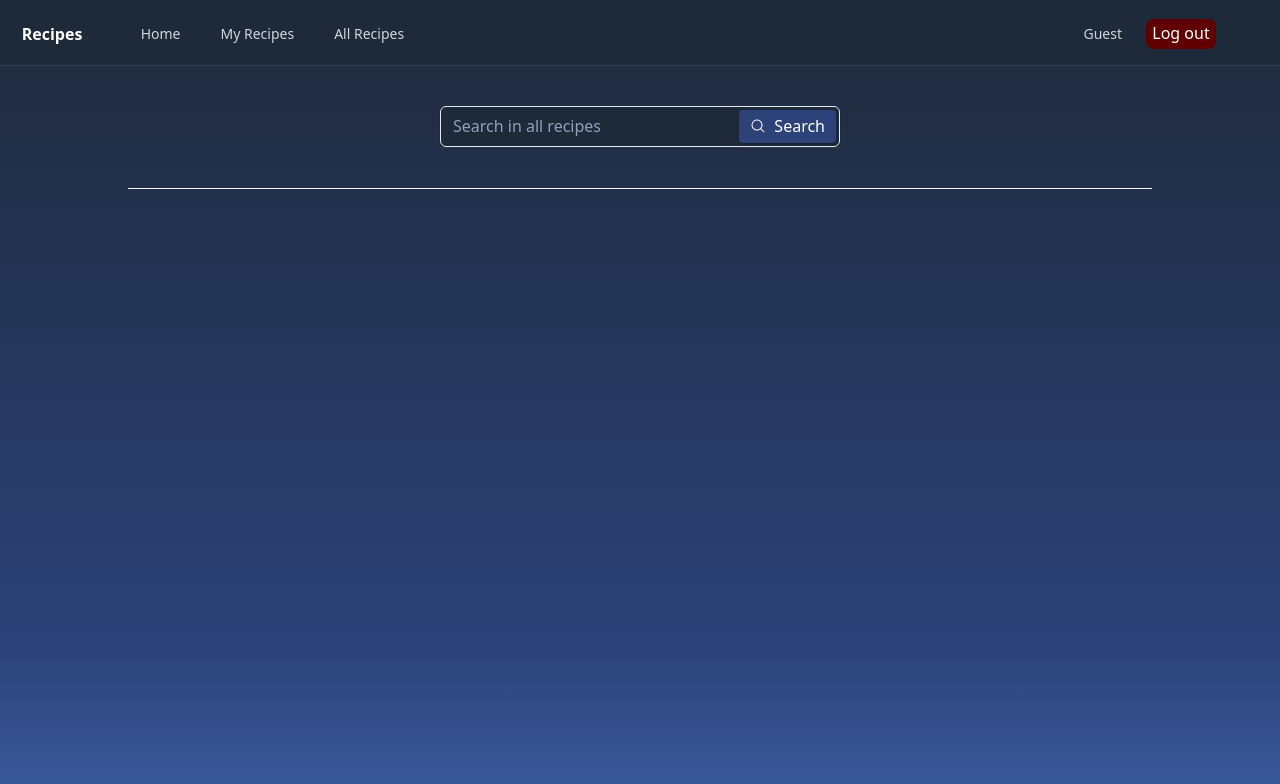
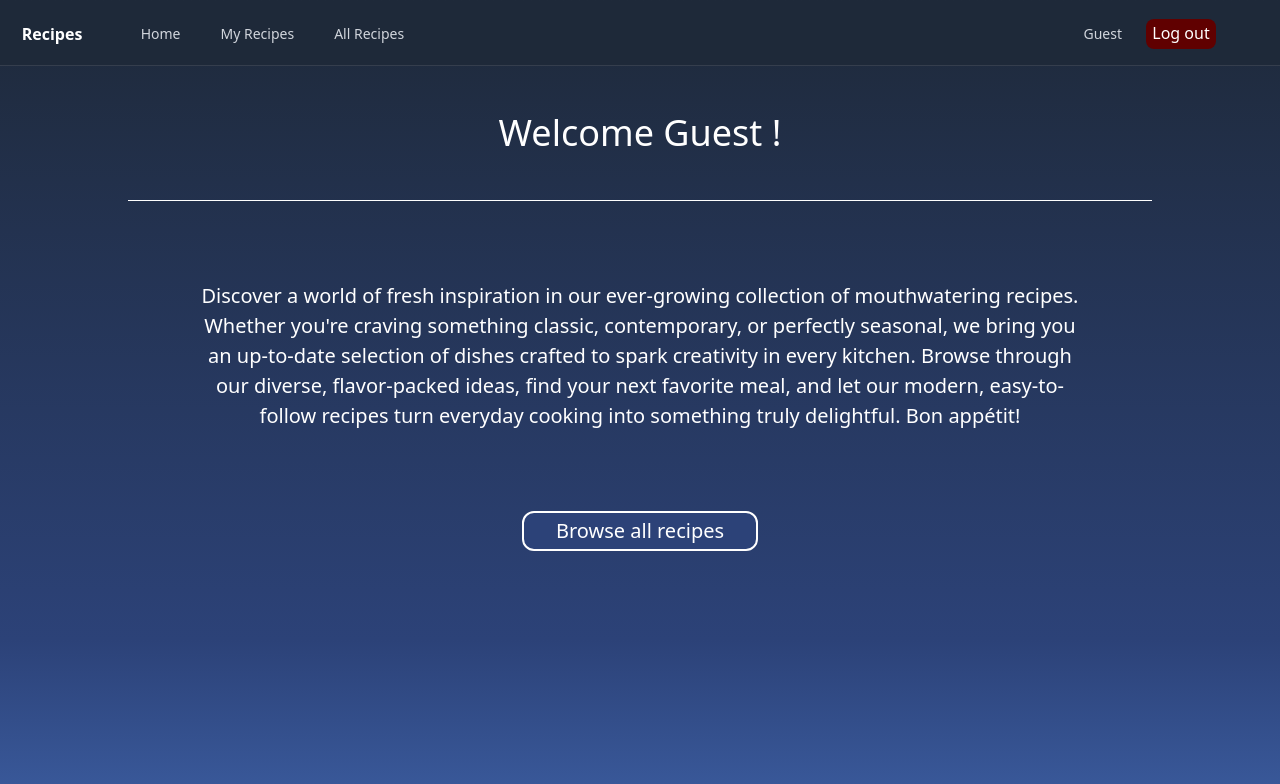
Before and after one commit to FitzKal/Recipes, a React app in the folder frontend/: page /dashboard/home in a window 1280 px wide. Shown: the top 784 px of the page. Built offline with nearby package versions, Linux system fonts and the light colour scheme; the HTML template or start-up script is replaced by a standard one.

Commit message:
Restyling the homepage

```diff
--- a/frontend/src/components/Admin/DisplayUsers.tsx
+++ b/frontend/src/components/Admin/DisplayUsers.tsx
@@ -46,7 +46,7 @@ export default function DisplayUsers(){
     ):(<div className={"flex flex-col mt-10"}>
         {isUpdating ? <UserEditForm userToUpdate = {userToUpdate}  handleClose = {handleUpdating}/> : <></>}
         <div className="flex justify-center w-auto mx-3">
-            <table className="table-auto w-250 border-collapse ">
+            <table className="table-auto w-250 border-collapse text-black">
                 <thead className={"border-b-2"}>
                 <tr>
                     <th scope="col" className="text-left text-white p-2 border-b">ID</th>
--- a/frontend/src/components/Homepage.tsx
+++ b/frontend/src/components/Homepage.tsx
@@ -1,5 +1,5 @@
 import {userStore} from "../Stores/UserStore.ts";
-import {useNavigate} from "react-router-dom";
+import {Link, useNavigate} from "react-router-dom";
 import {useMutation} from "@tanstack/react-query";
 import "../styles/Homepage.css";
 import {toast} from "react-toastify";
@@ -30,30 +30,37 @@ export default function Homepage(){
             }
         }
     });
+
     return(
-            <div>
-                <div className="bg-gray-800 text-white border-b border-white/10 mx-auto mt-10 w-[400px] ">
-                    <div className="relative">
-                        <input
-                            className="text-[16px] w-full bg-transparent placeholder:text-slate-400 text-slate-700 text-sm border border-slate-200 rounded-md pl-3 pr-28 py-2 transition duration-300 ease focus:outline-none focus:border-slate-400 hover:border-slate-300 shadow-sm focus:shadow"
-                            placeholder="Search in all recipes"
-                        />
-                        <button
-                            className="text-[16px] absolute top-1 right-1 flex items-center rounded bg-[#2C4278] py-1 px-2.5 border border-transparent text-center text-sm text-white transition-all shadow-sm hover:shadow focus:bg-[#3A5A9C] focus:shadow-none active:bg-[#3A5A9C] hover:bg-[#3A5A9C] active:shadow-none disabled:pointer-events-none disabled:opacity-50 disabled:shadow-none"
-                            type="button"
-                        >
-                            <svg xmlns="http://www.w3.org/2000/svg" viewBox="0 0 24 24" fill="currentColor"
-                                 className="w-4 h-4 mr-2">
-                                <path fill-rule="evenodd"
-                                      d="M10.5 3.75a6.75 6.75 0 1 0 0 13.5 6.75 6.75 0 0 0 0-13.5ZM2.25 10.5a8.25 8.25 0 1 1 14.59 5.28l4.69 4.69a.75.75 0 1 1-1.06 1.06l-4.69-4.69A8.25 8.25 0 0 1 2.25 10.5Z"
-                                      clip-rule="evenodd"/>
-                            </svg>
+        <div className="flex flex-col items-center">
 
-                            Search
-                        </button>
-                    </div>
+            <div className="flex justify-center">
+                <div className="text-white text-[36px] m-10">
+                    <h1>
+                        Welcome {userStore().user?.username ?? "Guest"} !
+                    </h1>
                 </div>
-                <div className={"border-t border-white w-[80%] m-auto mt-10 mb-10"}></div>
             </div>
-)
+
+            <div className="border-t border-white w-[80%] m-auto"></div>
+
+            <div className="flex flex-col items-center px-20 w-full m-20 ">
+                <div className="text-white text-[20px] w-[80%] text-center">
+                    <p>
+                        Discover a world of fresh inspiration in our ever-growing collection of mouthwatering recipes. Whether you're craving something classic, contemporary, or perfectly seasonal, we bring you an up-to-date selection of dishes crafted to spark creativity in every kitchen. Browse through our diverse, flavor-packed ideas, find your next favorite meal, and let our modern, easy-to-follow recipes turn everyday cooking into something truly delightful. Bon appétit!
+                    </p>
+                </div>
+
+                <div className="flex justify-center m-20">
+                    <Link
+                        to="/dashboard/recipes"
+                        className="bg-[#2C4278] text-xl text-white border-2 rounded-xl px-8 py-1 transition delay-75 ease-in-out hover:bg-[#3A5A9C]">
+                        Browse all recipes
+                    </Link>
+                </div>
+            </div>
+
+        </div>
+
+    )
 }
```
